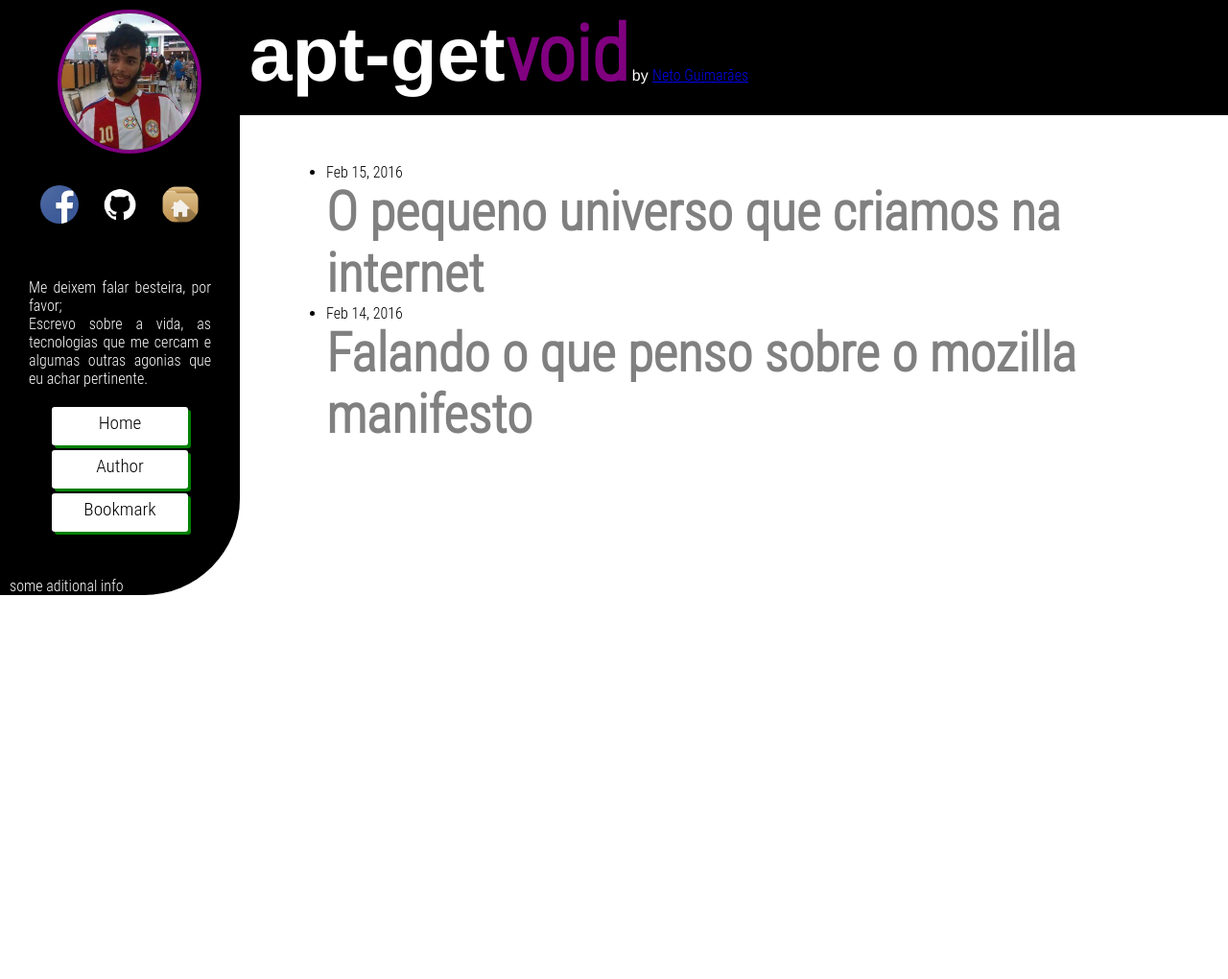
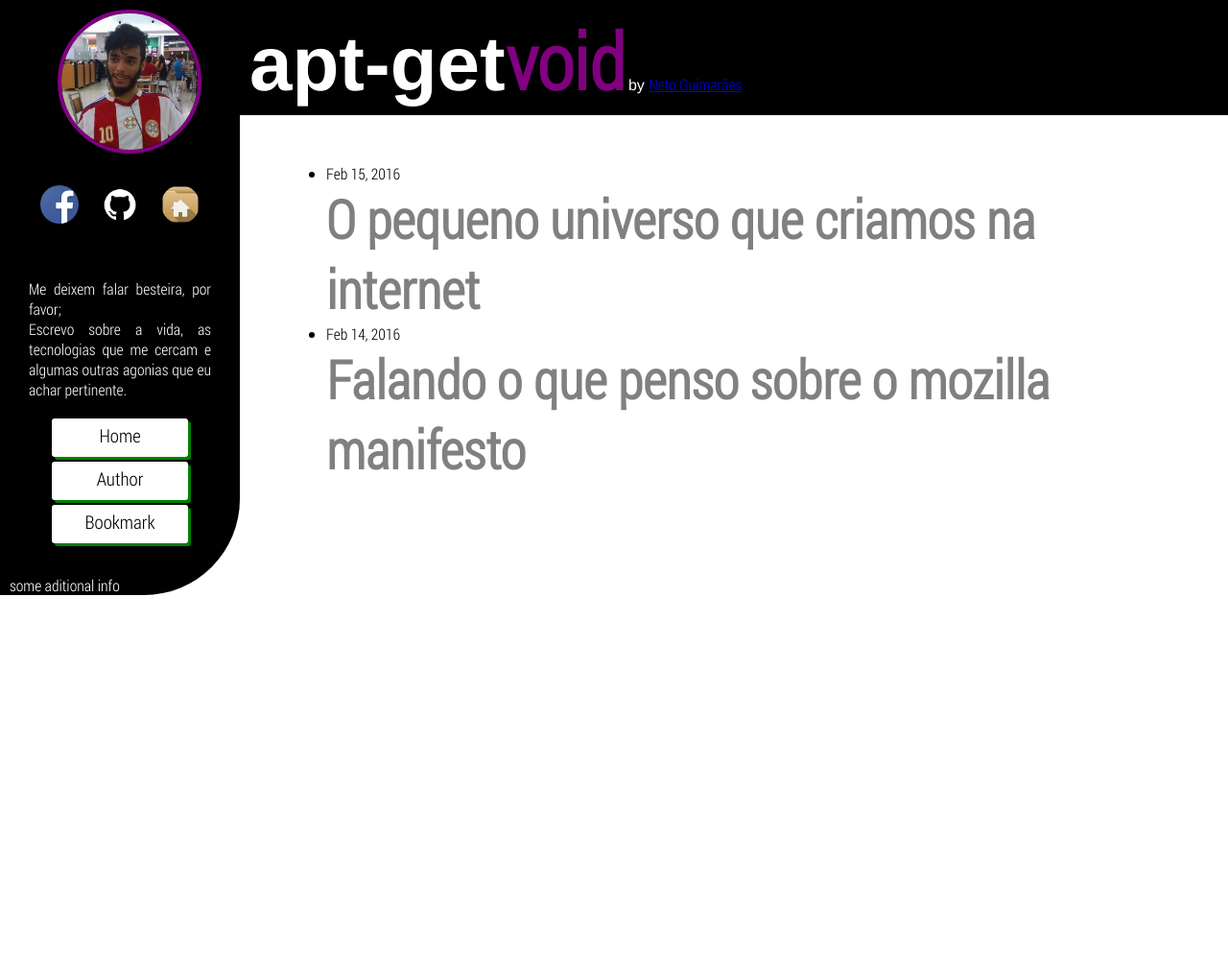
Before and after one commit to batoreh/netoguimaraes.github.io, a Jekyll site: the page built from index.html, in a window 1280 px wide. Shown: the whole page at 96% size. Built offline with Jekyll 4.4.1, drawn with Linux system fonts in a browser that asks for light colours; some web fonts are replaced.

Commit message:
Update master.css

```diff
--- a/css/master.css
+++ b/css/master.css
@@ -1,5 +1,5 @@
 @font-face{
-	src: url('../assets/RobotoCondensedLight.ttf');
+	src: url('../assets/RobotoCondensed-Light.ttf');
 	font-family: Roboto Condensed Light;
 }
 @font-face{
```
